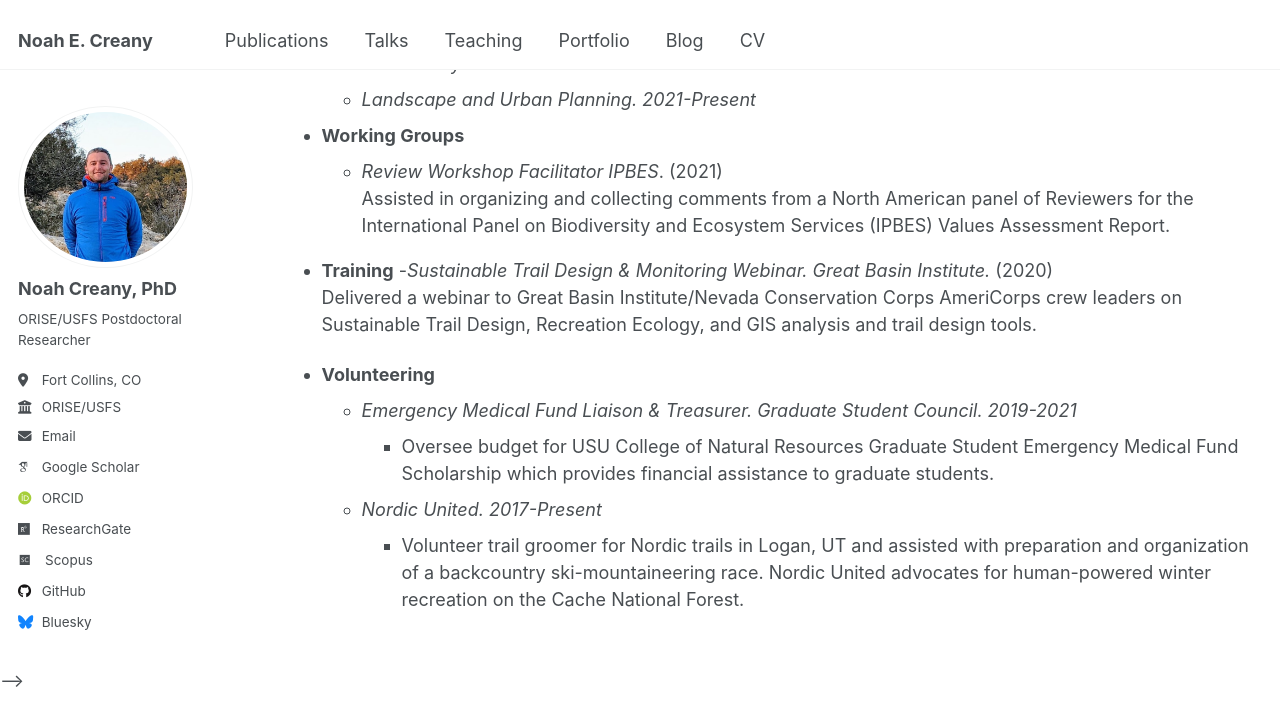
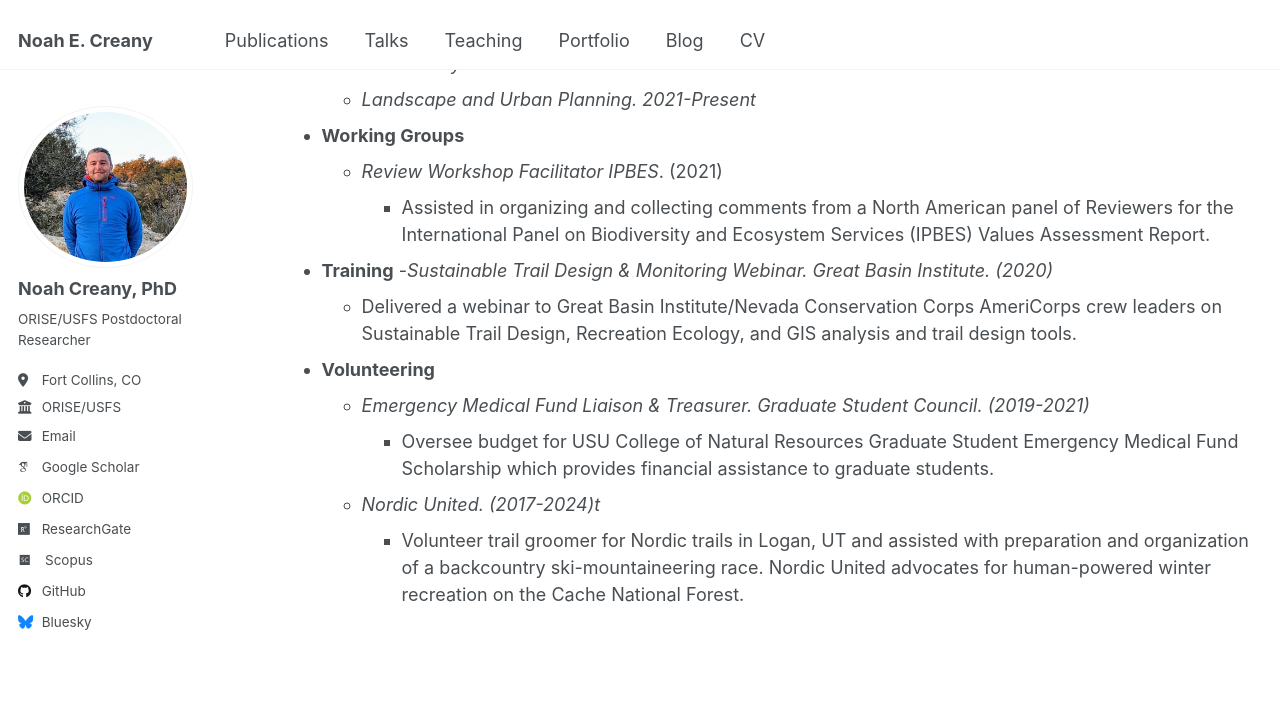
Before and after one commit to noahcreany/noahcreany.github.io, a Jekyll site: the page built from _pages/cv.md, in a window 1280 px wide and 900 px high, scrolled down 3263 px. Shown: the top 726 px of the window. Built offline with Jekyll 4.4.1, drawn with Linux system fonts in a browser that asks for light colours; some web fonts are replaced.

Commit message:
Fix analytics & CV

```diff
--- a/_includes/analytics-providers/custom.html
+++ b/_includes/analytics-providers/custom.html
@@ -1,5 +1,3 @@
-<!-- start custom analytics snippet -->
-<!-- Google tag (gtag.js) -->
 <script async src="https://www.googletagmanager.com/gtag/js?id=G-JW8FK5JWZP"></script>
 <script>
   window.dataLayer = window.dataLayer || [];
--- a/_pages/cv.md
+++ b/_pages/cv.md
@@ -123,20 +123,22 @@
   - *Landscape and Urban Planning. 2021-Present*
 
 - **Working Groups**
-  - *Review Workshop Facilitator IPBES*. (2021)<br> Assisted in organizing and collecting comments from a North American panel of Reviewers
+  - *Review Workshop Facilitator IPBES*. (2021)
+      - Assisted in organizing and collecting comments from a North American panel of Reviewers
 for the International Panel on Biodiversity and Ecosystem Services (IPBES) Values
 Assessment Report.
 
 - **Training**
-  -*Sustainable Trail Design & Monitoring Webinar. Great Basin Institute.* (2020)<br> Delivered a webinar to Great Basin Institute/Nevada Conservation Corps AmeriCorps crew
+  -*Sustainable Trail Design & Monitoring Webinar. Great Basin Institute. (2020)*
+     - Delivered a webinar to Great Basin Institute/Nevada Conservation Corps AmeriCorps crew
 leaders on Sustainable Trail Design, Recreation Ecology, and GIS analysis and trail design
 tools.
 
 - **Volunteering**
-  - *Emergency Medical Fund Liaison & Treasurer. Graduate Student Council. 2019-2021*
+  - *Emergency Medical Fund Liaison & Treasurer. Graduate Student Council. (2019-2021)*
     - Oversee budget for USU College of Natural Resources Graduate Student Emergency Medical
 Fund Scholarship which provides financial assistance to graduate students.
-  - *Nordic United. 2017-Present*
+  - *Nordic United. (2017-2024)t*
     - Volunteer trail groomer for Nordic trails in Logan, UT and assisted with preparation and
 organization of a backcountry ski-mountaineering race. Nordic United advocates for
 human-powered winter recreation on the Cache National Forest.
```
